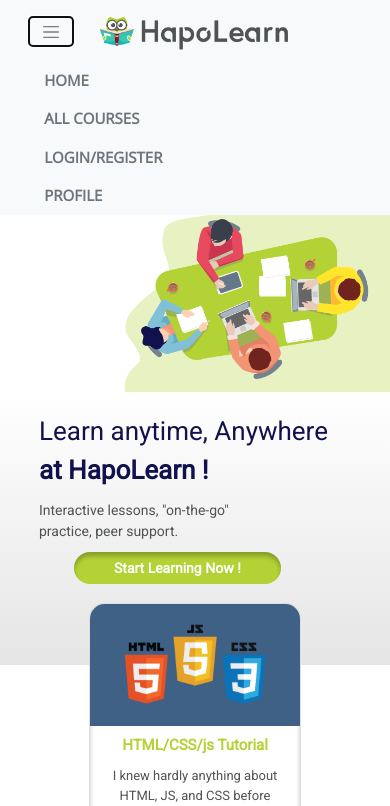
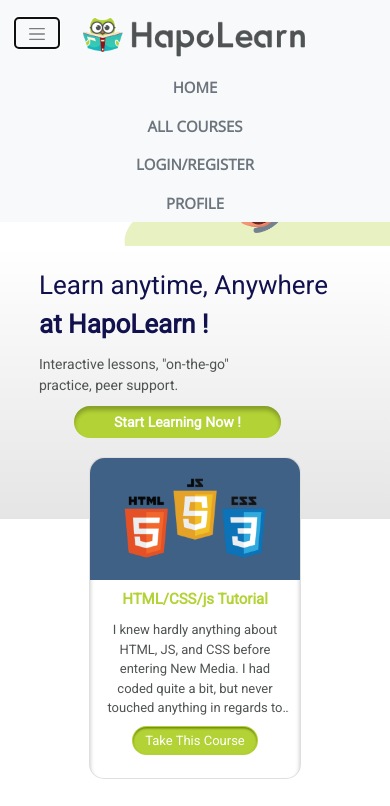
Before and after one commit to Lamnq99/hapo-learn, a plain HTML site: page index.html in a window 390 px wide. Both pictures are taken after a click on the button "Toggle navigation". Shown: the top 806 px of the page. Drawn offline with nearby package versions, Linux system fonts and the light colour scheme; files that its build step writes are made by us from their sources.

Commit message:
finished header

```diff
--- a/scss/_banner.scss
+++ b/scss/_banner.scss
@@ -1,7 +1,6 @@
 .banner {
   width: 100%;
   margin: 0;
-  position: relative;
   display: flex;
   align-items: center;
 
--- a/scss/_header.scss
+++ b/scss/_header.scss
@@ -99,7 +99,9 @@
 @media only screen and (max-width: 414px) {
   .header .navbar {
     padding: 0;
+    width: 100%;
   }
+
   .logo {
     .img-logo {
       width: 60%;
@@ -109,11 +111,20 @@
   .navbar-toggler {
     border: 0;
     position: absolute;
-    top: -44px;
+    top: -50px;
+    margin-left: 15px;
 
     .navbar-toggler-icon {
       width: 1em;
       height: 1em;
     }
   }
+
+  .navbar-collapse {
+    position: absolute;
+    z-index: 1;
+    width: 100%;
+    background-color: #f8f9fa;
+    text-align: center;
+  }
 }
```
